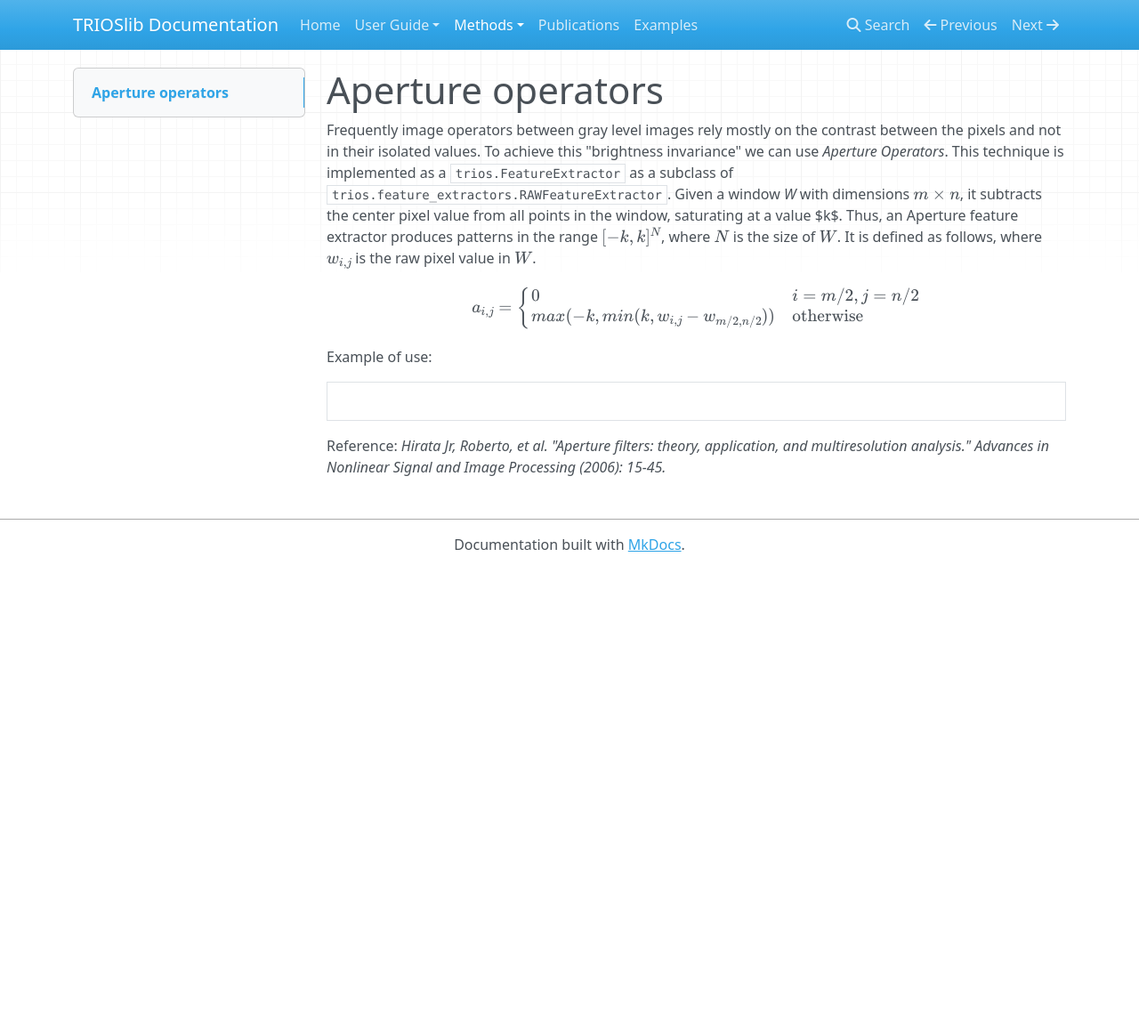
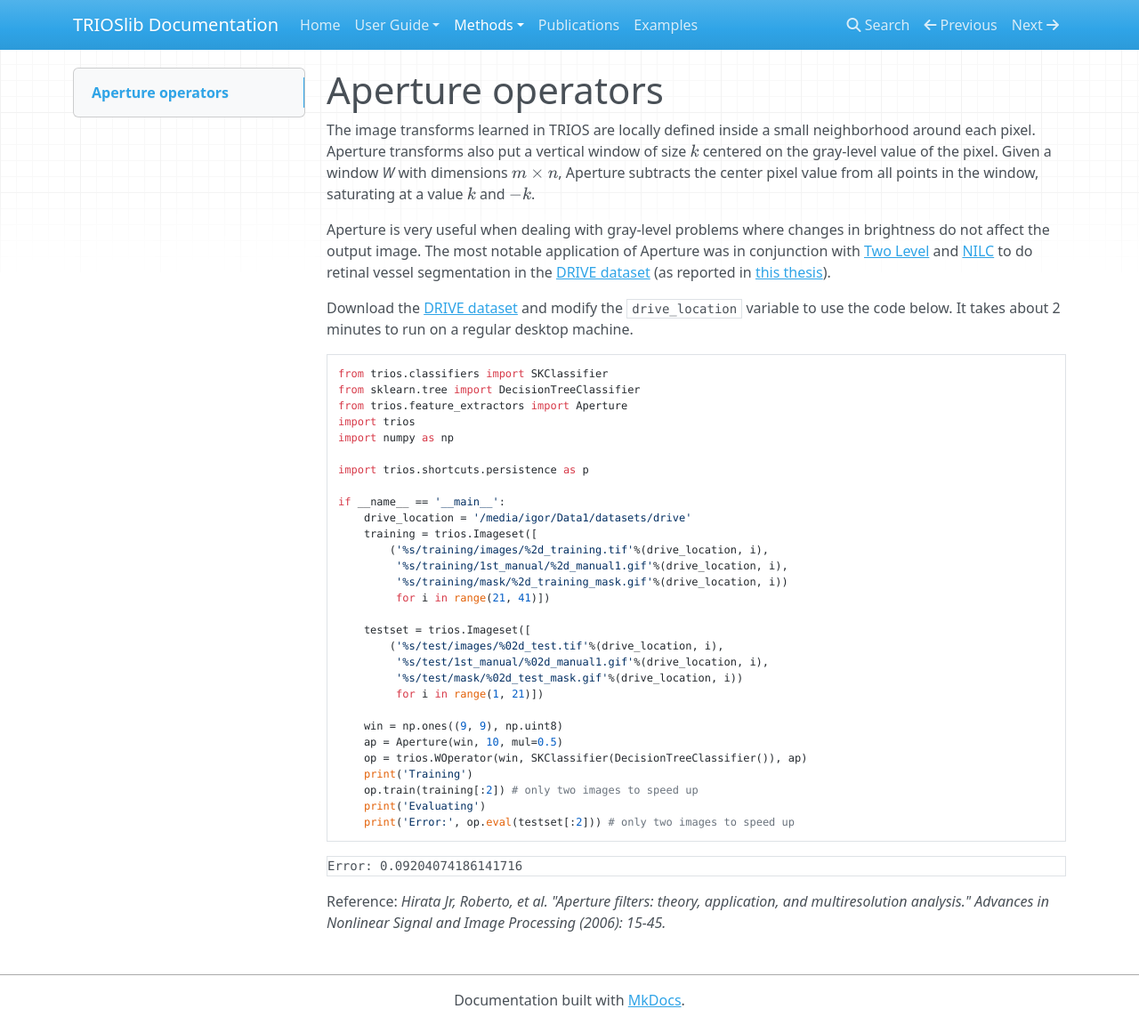
Before and after one commit to trioslib/trios, an MkDocs documentation site: the page built from docs/methods/aperture.md, in a window 1280 px wide and 1152 px high. Shown: the whole window at 89% size. Built offline with MkDocs 1.6.1, drawn with Linux system fonts in a browser that asks for light colours; nearby versions of some CDN libraries; formulas are drawn with MathJax 3; old or Windows-style settings are respelled for this version of MkDocs.

Commit message:
Documentation for the Aperture method

````diff
--- /dev/null
+++ b/docs/examples/methods/aperture.py
@@ -0,0 +1,29 @@
+from trios.classifiers import SKClassifier
+from sklearn.tree import DecisionTreeClassifier
+from trios.feature_extractors import Aperture
+import trios
+import numpy as np
+
+import trios.shortcuts.persistence as p
+
+if __name__ == '__main__':
+    drive_location = '/media/igor/Data1/datasets/drive'
+    training = trios.Imageset([
+        ('%s/training/images/%2d_training.tif'%(drive_location, i),
+         '%s/training/1st_manual/%2d_manual1.gif'%(drive_location, i),
+         '%s/training/mask/%2d_training_mask.gif'%(drive_location, i))
+         for i in range(21, 41)])
+
+    testset = trios.Imageset([
+        ('%s/test/images/%02d_test.tif'%(drive_location, i),
+         '%s/test/1st_manual/%02d_manual1.gif'%(drive_location, i),
+         '%s/test/mask/%02d_test_mask.gif'%(drive_location, i))
+         for i in range(1, 21)])
+
+    win = np.ones((9, 9), np.uint8)
+    ap = Aperture(win, 10, mul=0.5)
+    op = trios.WOperator(win, SKClassifier(DecisionTreeClassifier()), ap)
+    print('Training')
+    op.train(training[:2]) # only two images to speed up
+    print('Evaluating')
+    print('Error:', op.eval(testset[:2])) # only two images to speed up
--- a/docs/methods/aperture.md
+++ b/docs/methods/aperture.md
@@ -1,28 +1,31 @@
 # Aperture operators
 
-Frequently image operators between gray level images rely mostly on the contrast
-between the pixels and not in their isolated values. To achieve this "brightness
-invariance" we can use *Aperture Operators*. This technique is
-implemented as a `trios.FeatureExtractor` as a subclass of
-`trios.feature_extractors.RAWFeatureExtractor`. Given a window *W* with
-dimensions \\(m\times n\\), it subtracts the center pixel value from all points in
-the window, saturating at a value $k$. Thus, an Aperture feature extractor
-produces patterns in the range \\([-k,k]^N\\), where \\(N\\) is the size of \\(W\\).
-It is defined as follows, where \\(w_{i,j}\\) is the raw pixel value in \\(W\\).
-
-\begin{equation}
-a_{i,j} = \begin{cases}
-    0 & i=m/2, j=n/2  \\\\
-    max(-k, min(k, w_{i,j} - w_{m/2,n/2})) & \text{otherwise}
-\end{cases}
-\end{equation}
+The image transforms learned in TRIOS are locally defined inside a small
+neighborhood around each pixel. Aperture transforms also put a vertical window
+of size \\(k\\) centered on the gray-level value of the pixel. Given a window *W*
+with dimensions \\(m\times n\\), Aperture subtracts the center pixel value from
+all points in the window, saturating at a value \\(k\\) and \\(-k\\).
 
 
-Example of use:
+
+Aperture is very useful when dealing with gray-level problems where changes in
+brightness do not affect the output image. The most notable application of
+Aperture was in conjunction with [Two Level](two-level.md) and [NILC](nilc.md)
+to do retinal vessel segmentation in the [DRIVE
+dataset](http://www.isi.uu.nl/Research/Databases/DRIVE/) (as reported in [this
+thesis](http://www.teses.usp.br/teses/disponiveis/45/45134/tde-21082017-111455/publico/tese_final.pdf)).
+
+Download the [DRIVE dataset](https://www.isi.uu.nl/Research/Databases/DRIVE/download.php)
+and modify the `drive_location` variable to use the code below. It takes about
+2 minutes to run on a regular desktop machine.
 
 ```{python}
-{!test/aperture_test.py!}
+{!docs/examples/methods/aperture.py!}
 ```
+<pre>
+Error: 0.09204074186141716
+</pre>
+
 
 Reference: *Hirata Jr, Roberto, et al. "Aperture filters: theory, application,
 and multiresolution analysis." Advances in Nonlinear Signal and Image Processing
--- a/mkdocs.yml
+++ b/mkdocs.yml
@@ -7,9 +7,12 @@ pages:
         - 'Training new operators': user-guide/training_new_operators.md
         - 'Extending TRIOSlib': user-guide/extending_trios.md
         - 'Performance evaluation': user-guide/performance-evaluation.md
+        - 'Advanced methods': user-guide/advanced_methods.md
     - Methods:
         - 'Aperture': methods/aperture.md
         - 'Two level': methods/two-level.md
+
+
 
     - Publications: 'publications-using-trioslib.md'
     - Examples: 'examples.md'
````
Also changed, not shown: docs/user-guide/advanced_methods.md (added, +10 -0 lines).
